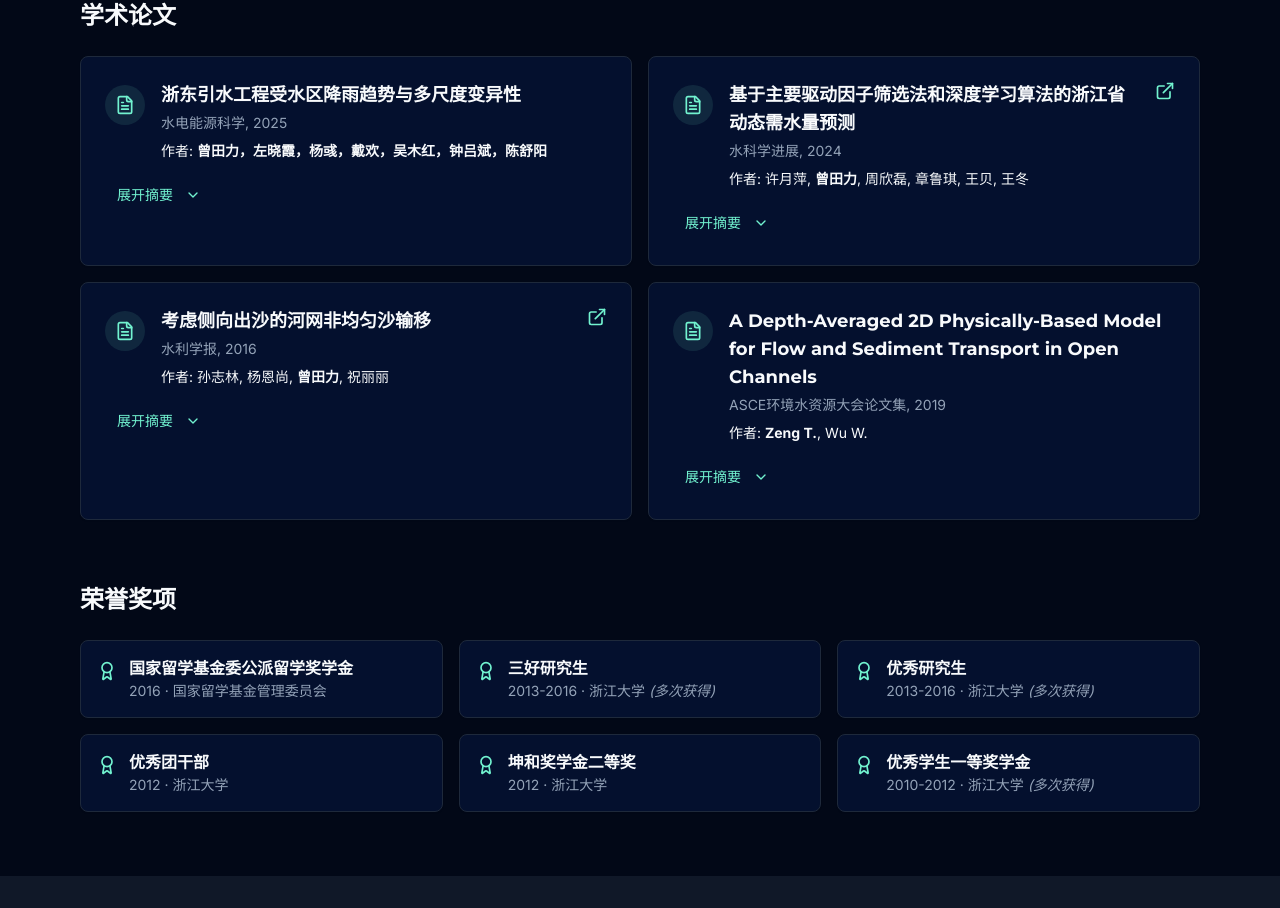
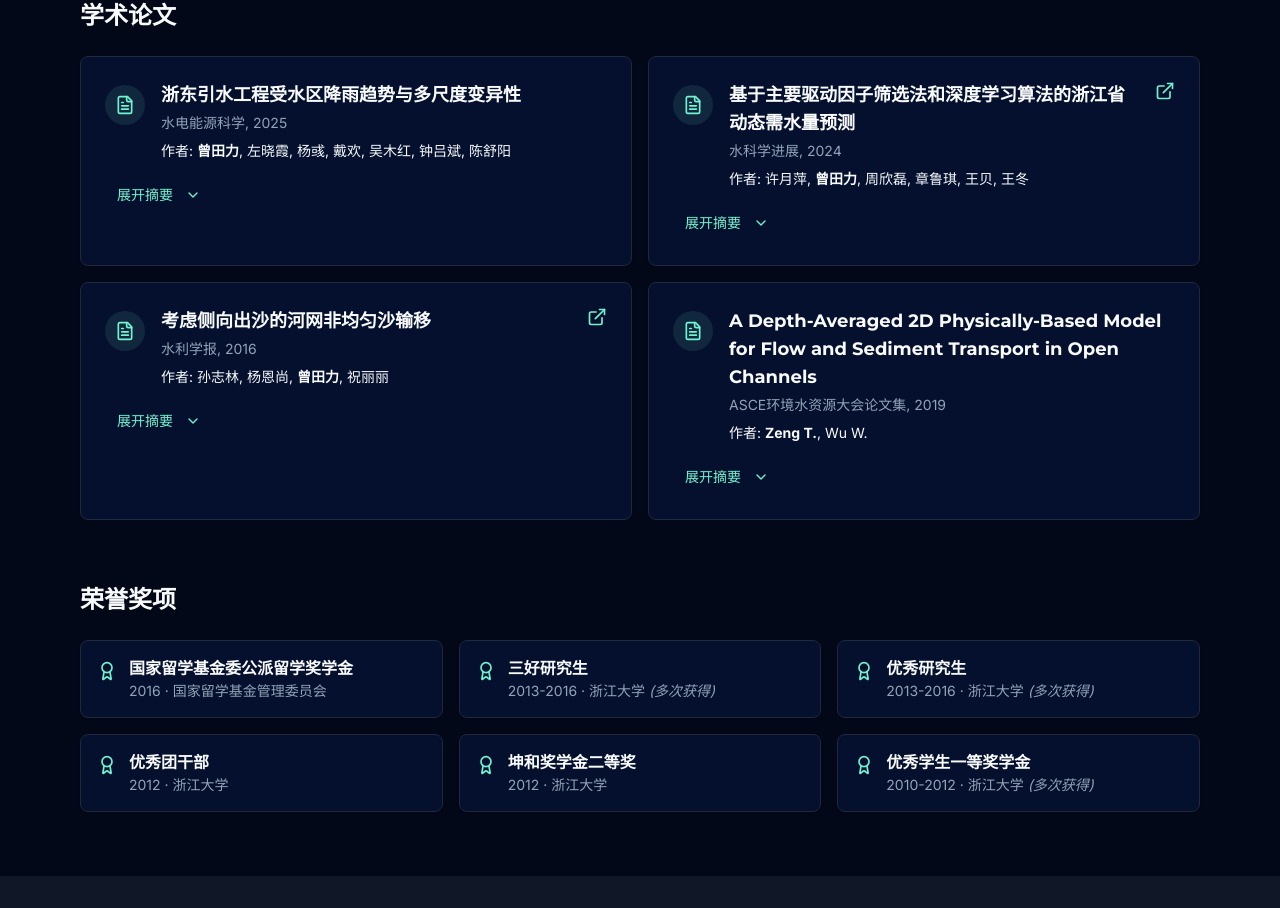
Before and after one commit to zengtianli/web, a Next.js app: page /research in a window 1280 px wide. Shown: the part 956-1864 px from the top of the page. Built offline with nearby package versions, Linux system fonts and the light colour scheme.

Commit message:
fix: 修改作者字段的标点符号以统一格式

```diff
--- a/components/academic-papers.tsx
+++ b/components/academic-papers.tsx
@@ -26,7 +26,7 @@ const defaultPapersData: PapersContent = {
       title: "浙东引水工程受水区降雨趋势与多尺度变异性",
       journal: "水电能源科学",
       year: "2025",
-      authors: "曾田力，左晓霞，杨彧，戴欢，吴木红，钟吕斌，陈舒阳",
+      authors: "曾田力, 左晓霞, 杨彧, 戴欢, 吴木红, 钟吕斌, 陈舒阳",
       abstract: "为揭示浙东引水工程受水区的降雨变化规律以优化工程调度，本研究分析了工程影响下15个典型子区域1961年至2022年的长序列日降雨数据。采用Mann-Kendall趋势检验、Sen's斜率估计和多尺度滑动窗口分析等方法，系统考察了降雨的时空分布、长期趋势、多尺度变异性及区域相关性。研究发现：所有子区域年降雨量均呈显著上升趋势（p<0.05），Hurst指数分析（H>0.5）表明该上升趋势具有持续性，但增幅空间分异明显（沿海>河流域>丘陵），且2010年后年际波动加剧；降雨特征具有显著的尺度依赖性，短时间尺度（3个月）表现出高变异性和强空间异质性，长尺度（12个月）则更稳定且区域协同性更高；区域间降雨相关性普遍随分析时间尺度的增加而增强，但Sen's斜率估计的趋势量值存在不确定性。本研究精细刻画了研究区降雨的长期及多尺度变化特征，为浙东引水工程适应性调度和区域水资源优化管理提供了重要的科学依据。",
       link: ""
     },
--- a/content/research/academic-papers.md
+++ b/content/research/academic-papers.md
@@ -4,7 +4,7 @@ items:
   - title: "浙东引水工程受水区降雨趋势与多尺度变异性"
     journal: "水电能源科学"
     year: "2025"
-    authors: "曾田力，左晓霞，杨彧，戴欢，吴木红，钟吕斌，陈舒阳"
+    authors: "曾田力, 左晓霞, 杨彧, 戴欢, 吴木红, 钟吕斌, 陈舒阳"
     abstract: "为揭示浙东引水工程受水区的降雨变化规律以优化工程调度，本研究分析了工程影响下15个典型子区域1961年至2022年的长序列日降雨数据。采用Mann-Kendall趋势检验、Sen's斜率估计和多尺度滑动窗口分析等方法，系统考察了降雨的时空分布、长期趋势、多尺度变异性及区域相关性。研究发现：所有子区域年降雨量均呈显著上升趋势（p<0.05），Hurst指数分析（H>0.5）表明该上升趋势具有持续性，但增幅空间分异明显（沿海>河流域>丘陵），且2010年后年际波动加剧；降雨特征具有显著的尺度依赖性，短时间尺度（3个月）表现出高变异性和强空间异质性，长尺度（12个月）则更稳定且区域协同性更高；区域间降雨相关性普遍随分析时间尺度的增加而增强，但Sen's斜率估计的趋势量值存在不确定性。本研究精细刻画了研究区降雨的长期及多尺度变化特征，为浙东引水工程适应性调度和区域水资源优化管理提供了重要的科学依据。"
     link: ""
   - title: "基于主要驱动因子筛选法和深度学习算法的浙江省动态需水量预测"
```
Also changed, not shown: 2 other files (tests, documents, lock files or other folders).
